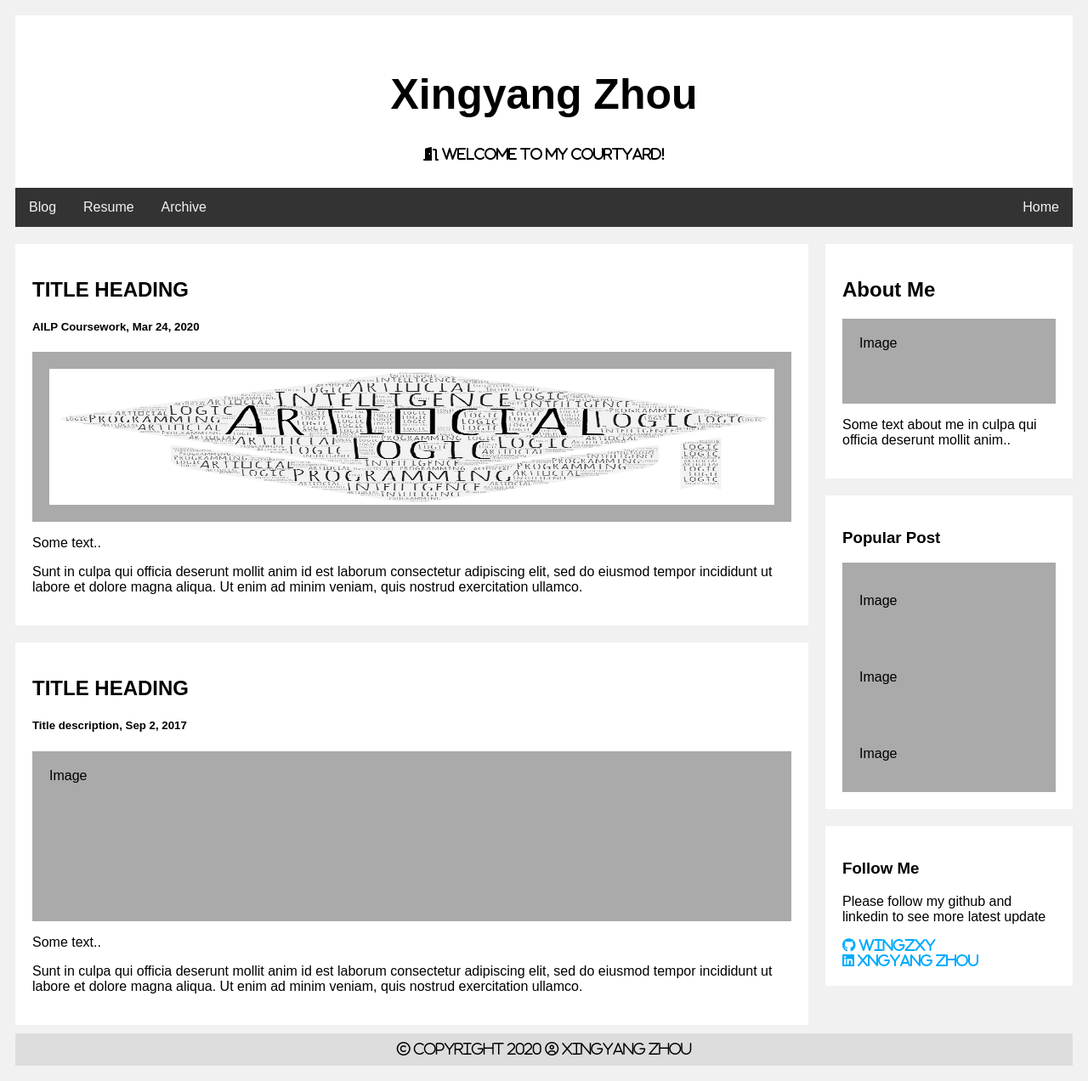
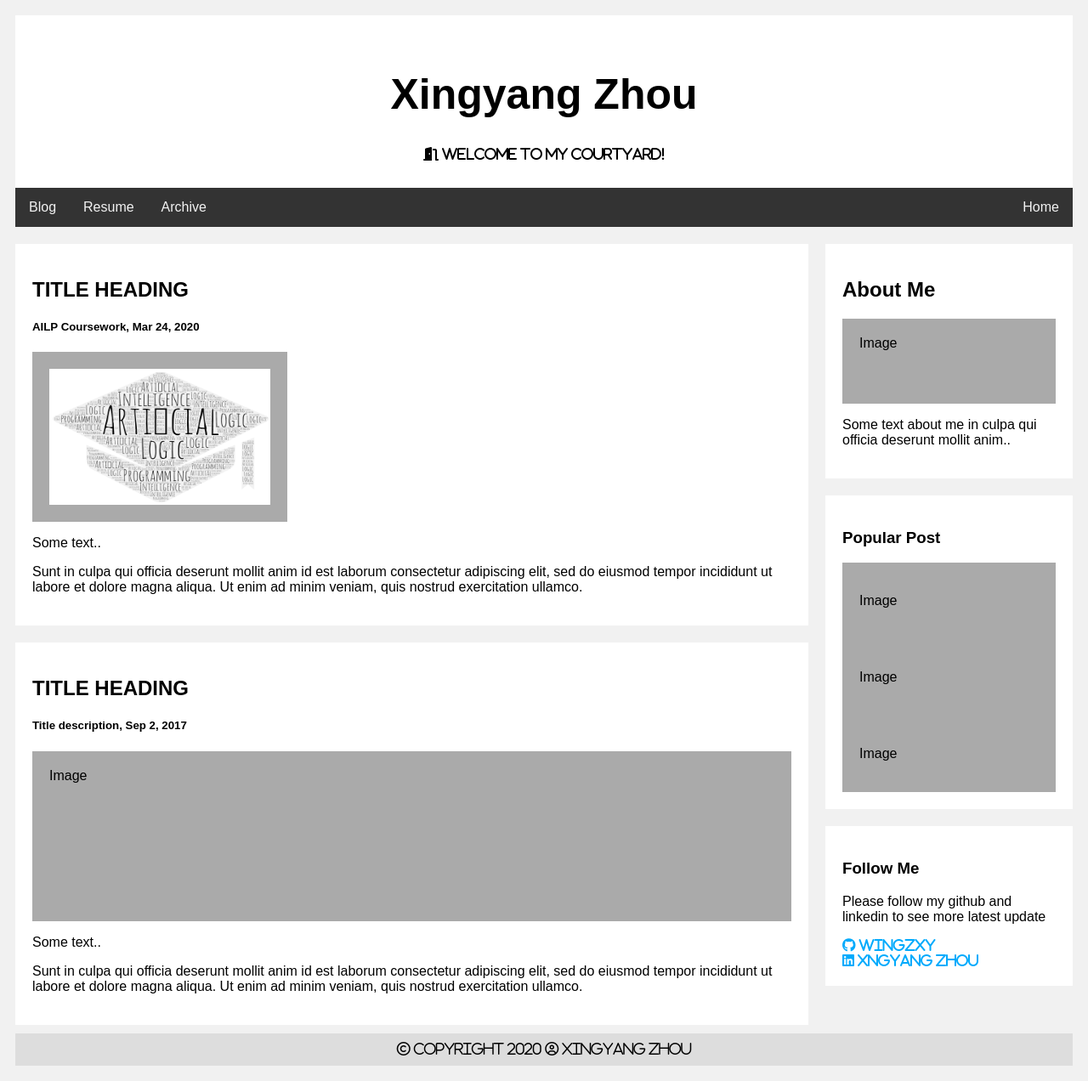
Before and after one commit to Wingzxy/Wingzxy.github.io, a Jekyll site: the page built from index.html, in a window 1280 px wide. Shown: the whole page at 85% size. Built offline with Jekyll 4.4.1, drawn with Linux system fonts in a browser that asks for light colours; nearby versions of some CDN libraries.

Commit message:
Update homepage.html

```diff
--- a/_layouts/homepage.html
+++ b/_layouts/homepage.html
@@ -25,7 +25,7 @@
     <div class="card">
       <h2>TITLE HEADING</h2>
       <h5>AILP Coursework, Mar 24, 2020</h5>
-      <div class="fakeimg" style="height:200px; width:300;"><img src="/images/logo.PNG" alt="art words" width="100%" height="100%"></div>
+      <div class="fakeimg" style="height:200px; width:300px;"><img src="/images/logo.PNG" alt="art words" width="100%" height="100%"></div>
       <p>Some text..</p>
       <p>Sunt in culpa qui officia deserunt mollit anim id est laborum consectetur adipiscing elit, sed do eiusmod tempor incididunt ut labore et dolore magna aliqua. Ut enim ad minim veniam, quis nostrud exercitation ullamco.</p>
     </div>
```
